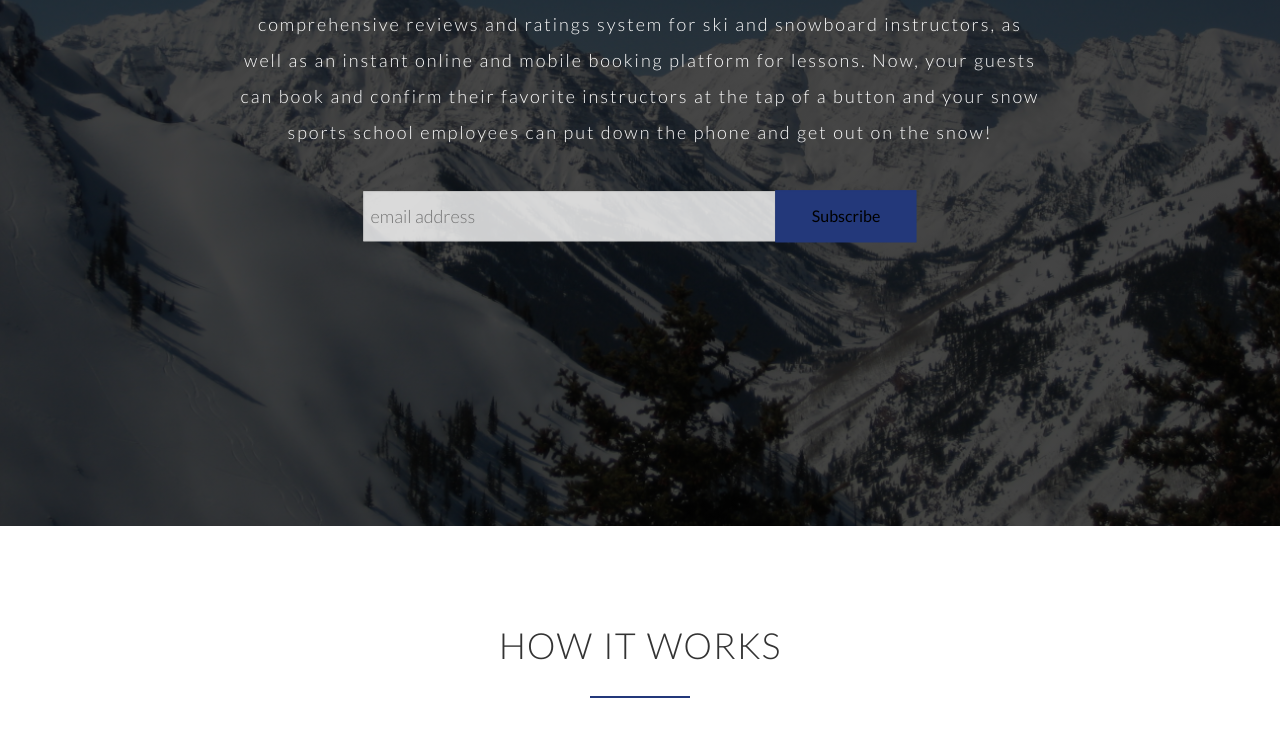
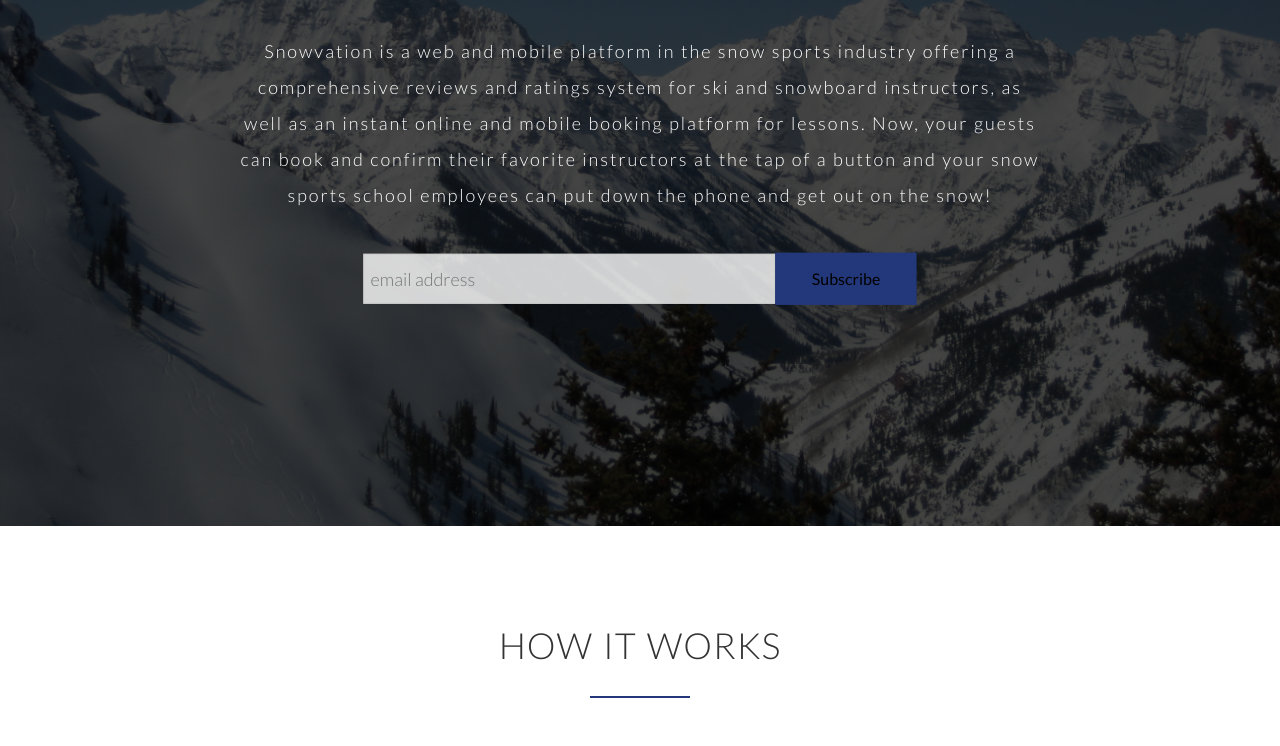
Before and after one commit to jessgrinberg/snowvation, a plain HTML site: page index.html in a window 1280 px wide. Shown: the part 354-1100 px from the top of the page. Drawn offline with nearby package versions, Linux system fonts and the light colour scheme.

Commit message:
fixed css top header

```diff
--- a/css/style.css
+++ b/css/style.css
@@ -62,10 +62,6 @@ p {
 
 .text-box {
     position: absolute;
-/*    width: 1140px;*/
-/*	width:100%;*/
-
-
     top: 50%;
     left: 50%;
     transform: translate(-50%, -50%);
@@ -74,6 +70,7 @@ p {
     line-height: 2;
     letter-spacing: 2px;
     font-size: 18px;
+    padding-top: 125px;
 }
 
 .glyphicon {
```
